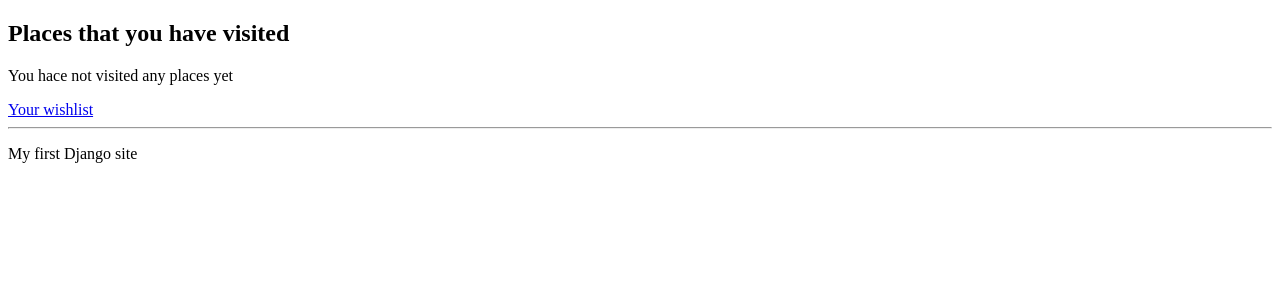
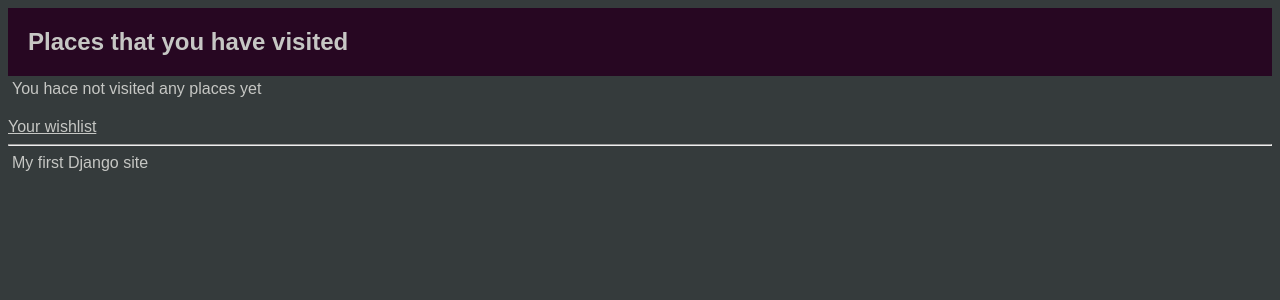
Before and after one commit to id7604ug/Django_Wishlist, a Django app: template wishlist/travel_wishlist/templates/travel_wishlist/visited.html in a window 1280 px wide. Shown: the top 300 px of the page. Run offline with Django 3.2, Linux system fonts and the light colour scheme; the template is opened without the code that fills it, so the values that code supplies are empty.

Commit message:
Added css file

```diff
--- /dev/null
+++ b/wishlist/travel_wishlist/static/CSS/style.css
@@ -0,0 +1,35 @@
+body {
+background-color: #353B3C;
+color: #C6C7C4;
+font-family: Arial;
+}
+h2 {
+padding: 20px;
+margin:0px;
+background-color: #270722;
+color: #C6C7C4;
+}
+h3 {
+margin: 10px;
+margin-left: 0px;
+}
+p {
+margin: 4px;
+}
+div {
+padding: 6px;
+}
+input {
+margin : 10px;
+}
+button {
+background-color: #BCE27F;
+border: none;
+}
+a {
+display:block;
+margin-top: 20px
+}
+a:link, a:visited {
+color : #C6C7C4;
+}
--- a/wishlist/travel_wishlist/templates/travel_wishlist/base.html
+++ b/wishlist/travel_wishlist/templates/travel_wishlist/base.html
@@ -1,7 +1,8 @@
+{% load staticfiles %}
 <!DOCTYPE   html>
 <html>
   <head>
-
+    <link rel="stylesheet" href="{% static 'css/style.css' %}">
   </head>
   <body>
 
```
